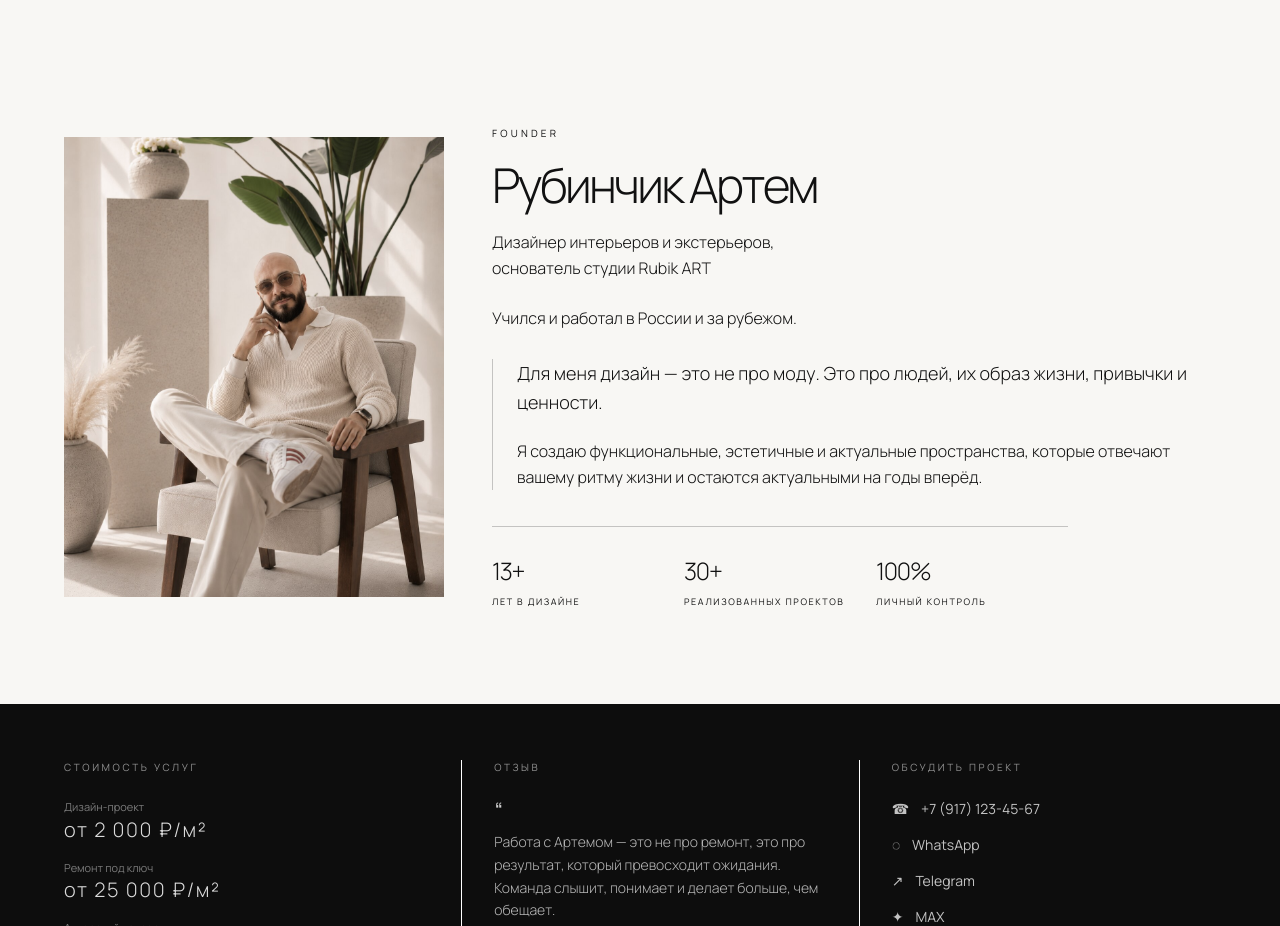
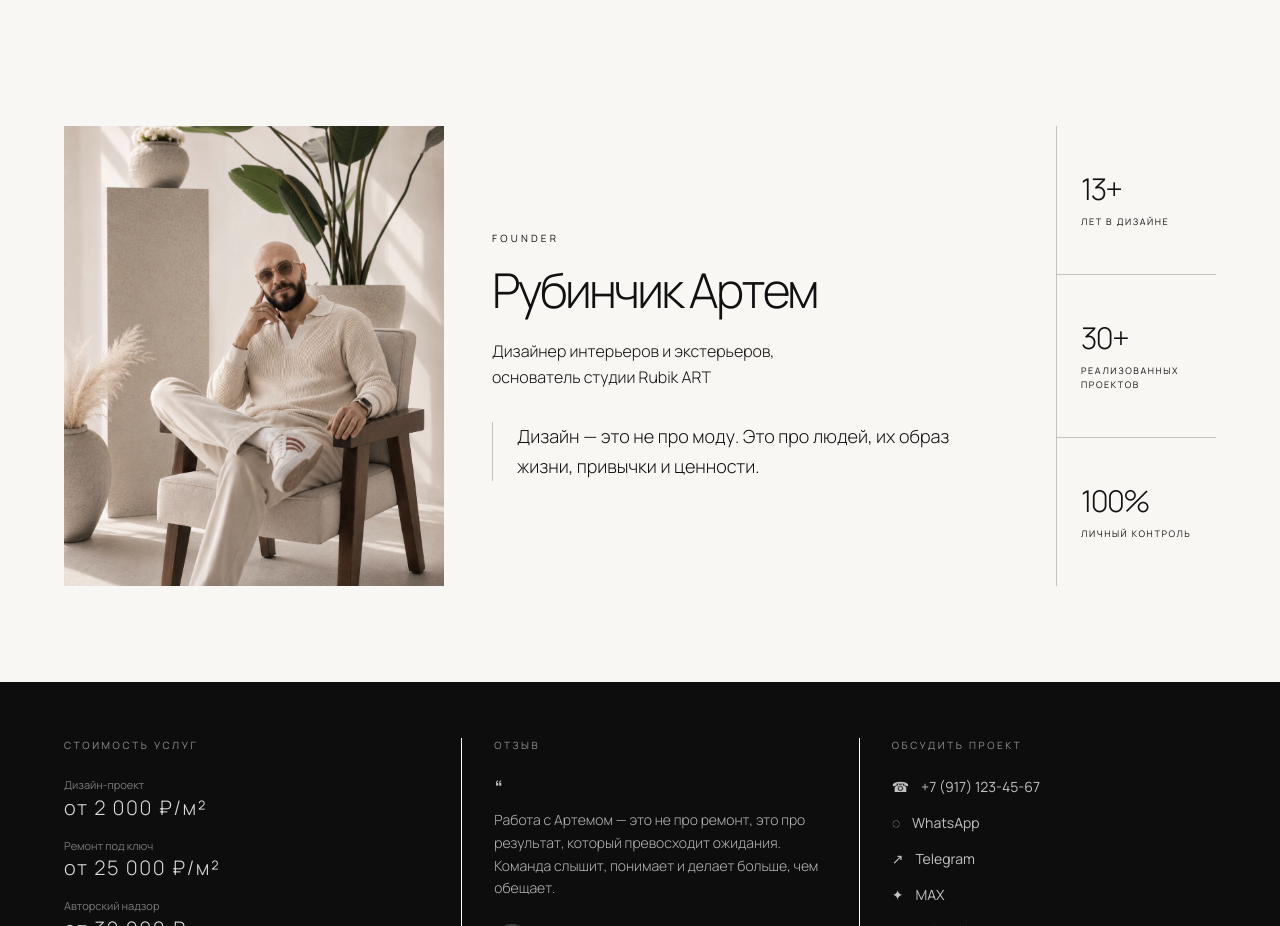
Before and after one commit to artrubinchik/DERZAi, a Next.js app: page / in a window 1280 px wide. Shown: the part 2120-3046 px from the top of the page. Built offline with nearby package versions, Linux system fonts and the light colour scheme; no server answers.

Commit message:
Refactor Founder component layout and structure

```diff
--- a/components/Founder.tsx
+++ b/components/Founder.tsx
@@ -5,9 +5,7 @@ export default function Founder() {
 
   return (
     <section className="section-soft py-16 md:py-24">
-      <div className="mx-auto max-w-7xl px-6 md:px-12 lg:px-16">
-        <div className="grid gap-12 md:grid-cols-[380px_1fr] md:items-center">
-          <div className="relative">
+      <div className="mx-auto grid max-w-7xl gap-12 px-6 md:grid-cols-[380px_1fr_160px] md:items-stretch md:px-12 lg:px-16">
         <div className="relative h-[460px] overflow-hidden bg-[var(--bg-card)]">
           <img
             src={founder.image}
@@ -21,9 +19,8 @@ export default function Founder() {
             className="founder-dark h-full w-full object-cover grayscale-[20%] transition duration-700 hover:grayscale-0"
           />
         </div>
-          </div>
 
-          <div>
+        <div className="flex flex-col justify-center">
           <p className="mb-5 text-[10px] uppercase tracking-[0.32em] text-muted">
             Founder
           </p>
@@ -32,31 +29,25 @@ export default function Founder() {
             {founder.name}
           </h2>
 
-            <p className="mt-5 max-w-xl whitespace-pre-line text-base font-light leading-relaxed text-muted">
+          <p className="mt-6 max-w-xl whitespace-pre-line text-base font-light leading-relaxed text-muted">
             {founder.role}
           </p>
 
-            <p className="mt-6 max-w-xl text-base font-light leading-relaxed text-muted">
-              Учился и работал в России и за рубежом.
-            </p>
-
-            <div className="mt-7 border-l border-[var(--line)] pl-6">
+          <div className="mt-8 border-l border-[var(--line)] pl-6">
             <p className="max-w-2xl text-lg font-light leading-relaxed">
-                Для меня дизайн — это не про моду. Это про людей, их образ
-                жизни, привычки и ценности.
-              </p>
-
-              <p className="mt-5 max-w-2xl text-base font-light leading-relaxed text-muted">
-                Я создаю функциональные, эстетичные и актуальные пространства,
-                которые отвечают вашему ритму жизни и остаются актуальными на
-                годы вперёд.
+              Дизайн — это не про моду. Это про людей, их образ жизни,
+              привычки и ценности.
             </p>
           </div>
+        </div>
 
-            <div className="mt-9 grid max-w-xl grid-cols-3 border-t border-[var(--line)] pt-7">
+        <div className="grid border-l border-[var(--line)]">
           {founder.stats.map((stat, i) => (
-                <div key={i}>
-                  <p className="text-2xl font-light tracking-[-0.05em]">
+            <div
+              key={i}
+              className="flex flex-col justify-center border-b border-[var(--line)] px-6 last:border-b-0"
+            >
+              <p className="text-3xl font-light tracking-[-0.05em]">
                 {stat.value}
               </p>
 
@@ -67,8 +58,6 @@ export default function Founder() {
           ))}
         </div>
       </div>
-        </div>
-      </div>
     </section>
   );
 }
```
Lines whose indentation alone changed are shown as unchanged.
